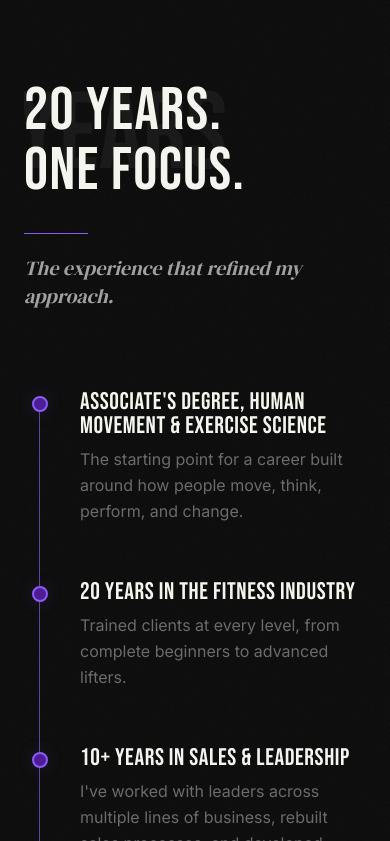
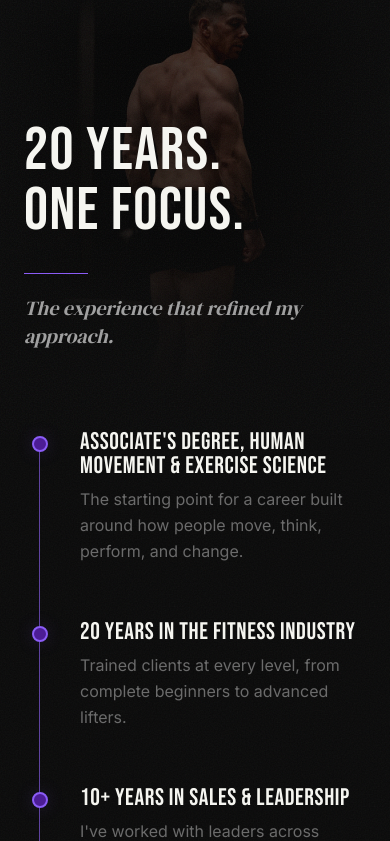
Before and after one commit to kaiafay/richm-co, a Next.js app: page / in a window 390 px wide. Shown: the part 2383-3224 px from the top of the page. Built offline with nearby package versions, Linux system fonts and the light colour scheme.

Commit message:
add 3rd image to website

```diff
--- a/app/globals.css
+++ b/app/globals.css
@@ -231,6 +231,17 @@
   mask-composite: intersect;
 }
 
+.timeline-image-bleed {
+  -webkit-mask-image:
+    linear-gradient(to right, transparent 0%, black 14%, black 86%, transparent 100%),
+    linear-gradient(to bottom, transparent 0%, black 9%, black 84%, transparent 100%);
+  -webkit-mask-composite: source-in;
+  mask-image:
+    linear-gradient(to right, transparent 0%, black 14%, black 86%, transparent 100%),
+    linear-gradient(to bottom, transparent 0%, black 9%, black 84%, transparent 100%);
+  mask-composite: intersect;
+}
+
 /* Subtle film grain for photo containers */
 .grain-overlay-image {
   position: absolute;
@@ -243,3 +254,7 @@
   background-repeat: repeat;
   background-size: 200px 200px;
 }
+
+.grain-overlay-fitness {
+  opacity: 0.16;
+}
--- a/components/timeline.tsx
+++ b/components/timeline.tsx
@@ -139,34 +139,56 @@ export function Timeline() {
     >
       {/* Film grain */}
       <div className="grain-overlay" aria-hidden="true" />
+      <div className="absolute top-0 left-0 right-0 h-[470px] overflow-hidden sm:h-[520px] md:h-[620px] xl:hidden" aria-hidden="true">
+        <img
+          src="/images/fitness.webp"
+          alt=""
+          className="absolute inset-0 h-full w-full scale-[1.04] object-cover object-[50%_34%] grayscale-[15%] brightness-[0.52] contrast-[1.1]"
+        />
+        <div className="absolute inset-0 bg-[linear-gradient(180deg,#0a0a0a_0%,rgb(10_10_10_/_0.32)_16%,rgb(10_10_10_/_0.48)_52%,rgb(10_10_10_/_0.76)_78%,#0a0a0a_100%),linear-gradient(90deg,#0a0a0a_0%,rgb(10_10_10_/_0.42)_22%,rgb(10_10_10_/_0.18)_58%,#0a0a0a_100%)]" />
+        <div className="absolute inset-x-0 bottom-0 h-44 bg-gradient-to-b from-transparent via-[#0a0a0a]/80 to-[#0a0a0a] sm:h-52 md:h-60" />
+        <div className="grain-overlay-image" aria-hidden="true" />
+      </div>
 
       <div className="max-w-[1200px] mx-auto px-6 lg:px-12 relative z-[4]">
         {/* Section header */}
-        <div className="mb-20 relative overflow-hidden">
-          {/* Ghost watermark — "YEARS" behind headline */}
+        <div className="mb-10 relative min-h-[280px] py-10 md:mb-12 md:min-h-[420px] md:py-16 xl:min-h-0 xl:py-0">
+          {/* Desktop ghost watermark — "YEARS" behind headline */}
           <span
-            className="absolute top-0 -left-2 font-display uppercase text-[#f5f5f0] opacity-[0.05] text-[28vw] lg:text-[20rem] leading-none select-none pointer-events-none"
+            className="hidden xl:block absolute top-0 -left-2 z-[1] font-display uppercase text-[#f5f5f0] opacity-[0.05] text-[20rem] leading-none select-none pointer-events-none"
             aria-hidden="true"
           >
             YEARS
           </span>
 
-          <h2 className="relative font-display text-6xl md:text-8xl lg:text-9xl text-[#f5f5f0] uppercase tracking-wide leading-none">
+          <div className="relative">
+            {/* Tablet ghost watermark — "YEARS" behind headline */}
+            <span
+              className="hidden md:block xl:hidden absolute top-1/2 -translate-y-1/2 -left-4 z-0 font-display uppercase text-[#f5f5f0] opacity-[0.05] text-[20vw] leading-none select-none pointer-events-none whitespace-nowrap"
+              aria-hidden="true"
+            >
+              YEARS
+            </span>
+
+            <h2 className="relative z-10 font-display text-6xl md:text-8xl lg:text-9xl text-[#f5f5f0] uppercase tracking-wide leading-none">
               20 Years.
             </h2>
-          <h2 className="relative font-display text-6xl md:text-8xl lg:text-9xl text-[#f5f5f0] uppercase tracking-wide leading-none">
+            <h2 className="relative z-10 font-display text-6xl md:text-8xl lg:text-9xl text-[#f5f5f0] uppercase tracking-wide leading-none">
               One Focus.
             </h2>
+          </div>
+
           {/* Purple accent rule */}
           <div
-            className="w-16 h-px bg-accent-violet mt-8 mb-5"
+            className="relative z-10 w-16 h-px bg-accent-violet mt-8 mb-5"
             aria-hidden="true"
           />
-          <p className="font-serif italic text-[#a0a0a0] text-xl md:text-2xl">
+          <p className="relative z-10 font-serif italic text-[#a0a0a0] text-xl md:text-2xl">
             The experience that refined my approach.
           </p>
         </div>
 
+        <div className="grid grid-cols-1 xl:grid-cols-[minmax(0,1fr)_minmax(380px,520px)] gap-16 xl:gap-20 items-start">
           {/* Timeline list */}
           <div ref={containerRef} className="relative max-w-3xl">
             {/*
@@ -203,6 +225,22 @@ export function Timeline() {
               />
             ))}
           </div>
+
+          <div className="hidden xl:block h-[840px]">
+            <div className="timeline-image-bleed relative h-full w-full overflow-hidden">
+              <img
+                src="/images/fitness.webp"
+                alt="Rich McCauley in the gym"
+                className="absolute inset-0 h-full w-full scale-[1.08] object-cover object-[52%_center] grayscale-[15%] brightness-[0.82] contrast-[1.06]"
+              />
+              <div
+                className="absolute inset-0 bg-[linear-gradient(90deg,#0a0a0a_0%,rgb(10_10_10_/_0.42)_9%,rgb(10_10_10_/_0.08)_28%,transparent_48%),linear-gradient(0deg,#0a0a0a_0%,rgb(10_10_10_/_0.48)_12%,transparent_34%),linear-gradient(180deg,#0a0a0a_0%,rgb(10_10_10_/_0.28)_8%,transparent_24%)]"
+                aria-hidden="true"
+              />
+              <div className="grain-overlay-image grain-overlay-fitness" aria-hidden="true" />
+            </div>
+          </div>
+        </div>
       </div>
     </section>
   );
```
Also changed, not shown: public/images/fitness.webp (added). Lines whose indentation alone changed are shown as unchanged.
